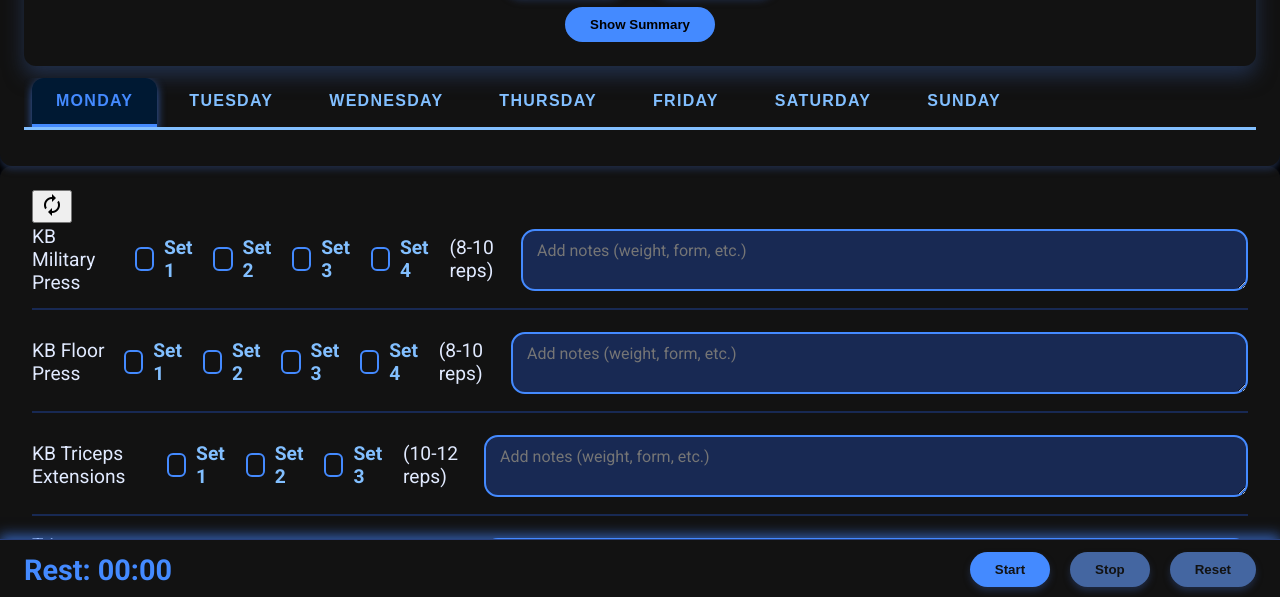
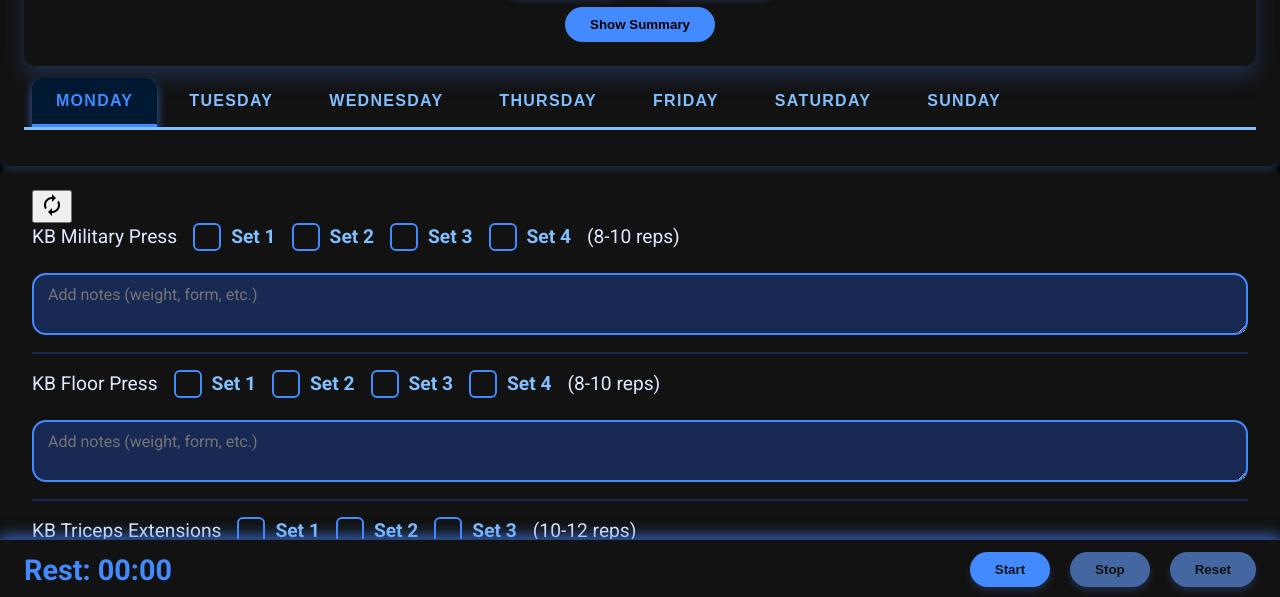
Before and after one commit to YellowJetSki/mike-workout, a plain HTML site: page index.html in a window 1280 px wide. Shown: the part 201-798 px from the top of the page. Drawn offline with Linux system fonts and the light colour scheme.

Commit message:
styling fixes

```diff
--- a/styles.css
+++ b/styles.css
@@ -22,7 +22,7 @@
   box-sizing: border-box;
 }
 
-body {
+body, html {
   margin: 0;
   background: var(--background);
   color: var(--text-primary);
@@ -30,9 +30,10 @@ body {
   -webkit-font-smoothing: antialiased;
   -moz-osx-font-smoothing: grayscale;
   overflow-y: scroll;
+  overflow-x: hidden;
 }
 
-h2,h3 {
+h2, h3 {
   margin: 0;
   font-weight: 500;
   line-height: 1.3;
@@ -60,6 +61,7 @@ h3 {
   z-index: 100;
 }
 
+/* Stopwatch */
 #stopwatch {
   background: var(--surface);
   border-radius: var(--border-radius);
@@ -108,14 +110,16 @@ h3 {
   outline: none;
 }
 
+/* Tabs */
 #dayTabs {
   display: flex;
   overflow-x: auto;
   padding: 0 8px;
   margin-bottom: 24px;
   border-bottom: 3px solid var(--primary-light);
+  -webkit-overflow-scrolling: touch;
+  white-space: nowrap;
   scrollbar-width: none;
-  -webkit-overflow-scrolling: touch;
 }
 
 #dayTabs::-webkit-scrollbar {
@@ -136,9 +140,7 @@ h3 {
   cursor: pointer;
   text-transform: uppercase;
   letter-spacing: 0.08em;
-  transition: all var(--transition);
   user-select: none;
-  white-space: nowrap;
 }
 
 #dayTabs button[aria-selected="true"] {
@@ -158,6 +160,7 @@ h3 {
   box-shadow: 0 2px 7px rgba(68,134,255,0.55);
 }
 
+/* Main content */
 main {
   background: var(--surface);
   border-radius: var(--border-radius);
@@ -168,6 +171,7 @@ main {
   user-select: none;
   margin-bottom: 110px;
   color: var(--text-primary);
+  overflow-x: hidden;
 }
 
 ul {
@@ -184,6 +188,7 @@ li {
   display: flex;
   align-items: center;
   gap: 16px;
+  flex-wrap: wrap;
 }
 
 li label {
@@ -196,11 +201,12 @@ li label {
   font-weight: 600;
 }
 
+/* Checkbox alignment fix */
 input[type="checkbox"] {
   appearance: none;
   -webkit-appearance: none;
-  width: 24px;
-  height: 24px;
+  width: 28px;
+  height: 28px;
   border: 2.5px solid var(--primary);
   border-radius: 6px;
   background-clip: content-box;
@@ -226,30 +232,27 @@ input[type="checkbox"]:checked {
   border-color: var(--primary);
 }
 
-input[type="checkbox"]:checked::after {
-  content: '✔';
-  color: #fff;
-  font-size: 18px;
-  font-weight: 900;
-  line-height: 1;
-  height: 24px;
-  width: 24px;
-  display: flex;
-  justify-content: center;
-  align-items: center;
+input[type="checkbox"]::after {
+  content: '';
   position: absolute;
-  top: 0; left: 0;
+  width: 12px;
+  height: 16px;
+  border: solid white;
+  border-width: 0 3px 3px 0;
+  display: none;
+  transform: rotate(45deg);
+  top: 5px;
+  left: 8px;
 }
 
-.exercise-description {
-  flex: 1;
-  color: var(--text-secondary);
-  font-weight: 400;
+input[type="checkbox"]:checked::after {
+  display: block;
 }
 
 .exercise-notes-container {
   width: 100%;
   margin-top: 6px;
+  flex-basis: 100%;
 }
 
 .exercise-notes-container textarea {
@@ -393,7 +396,7 @@ input[type="checkbox"]:checked::after {
 
 @media (max-width: 480px) {
   main {
-    padding: 20px;
+    padding: 20px 16px;
   }
 
   .button-row button {
```
